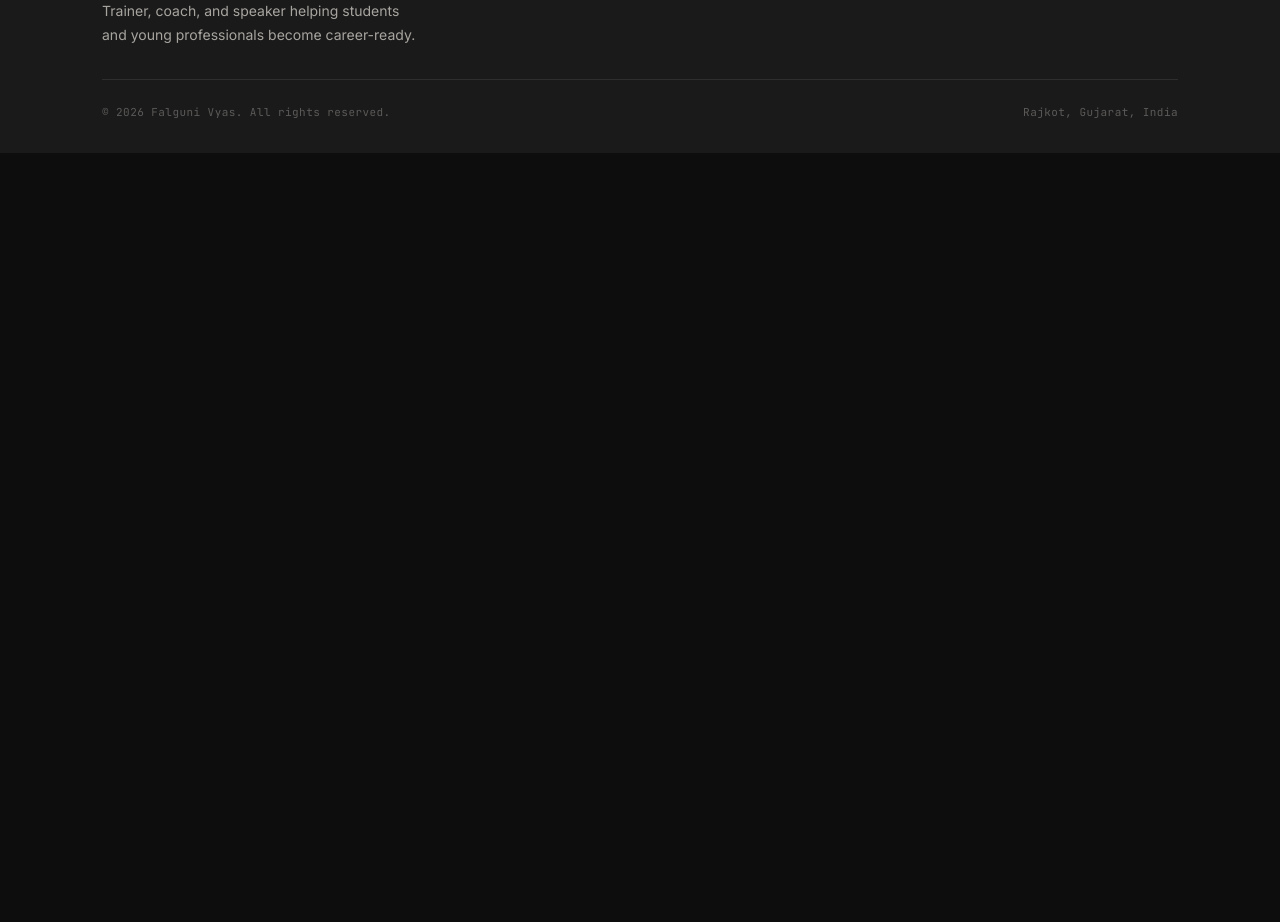
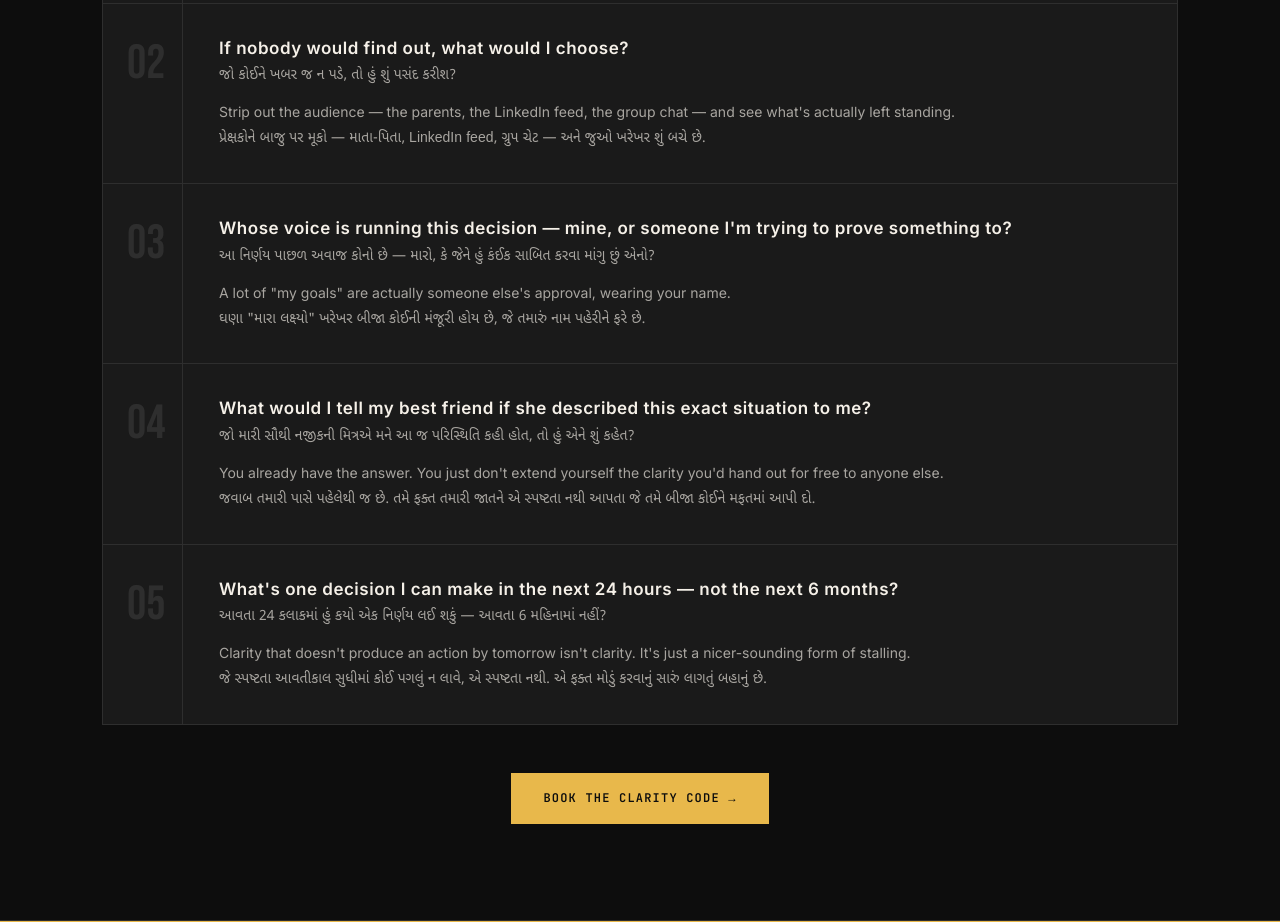
Before and after one commit to falgunievyas/portfolio, a plain HTML site: page index.html in a window 1280 px wide. Shown: the part 2309-3231 px from the top of the page. Before the commit the page ends 2462 px from the top, so only its background shows below. Drawn offline with Linux system fonts and the light colour scheme.

Commit message:
Add files via upload

```diff
--- a/index.html
+++ b/index.html
@@ -5,7 +5,20 @@
 <meta name="viewport" content="width=device-width, initial-scale=1.0">
 <title>Falguni Vyas — Trainer, Coach & Speaker</title>
 <meta name="description" content="Falguni Vyas helps students and young professionals become confident, employable, and career-ready.">
+<link rel="preconnect" href="https://fonts.googleapis.com">
+<link rel="preconnect" href="https://fonts.gstatic.com" crossorigin>
+<link href="https://fonts.googleapis.com/css2?family=Bebas+Neue&family=Inter:wght@300;400;500;600;700&family=JetBrains+Mono:wght@400;500;600&family=Noto+Sans+Gujarati:wght@400;500;600&display=swap" rel="stylesheet">
 <link rel="stylesheet" href="style.css">
+<style>
+  .guj {
+    font-family: 'Noto Sans Gujarati', sans-serif;
+    font-size: 14px;
+    color: var(--white-dim);
+    display: block;
+    margin-top: 4px;
+    line-height: 1.7;
+  }
+</style>
 </head>
 <body>
 
@@ -130,6 +143,74 @@
     </div>
   </section>
 
+
+  <!-- 5 QUESTIONS — trust builder -->
+  <section style="border-top:1px solid var(--black-border);border-bottom:1px solid var(--black-border);">
+    <div class="wrap">
+      <div class="eyebrow">Before You Decide Anything</div>
+      <h2 style="margin-bottom:16px;">5 QUESTIONS THAT ACTUALLY GET YOU UNSTUCK</h2>
+      <p style="margin-bottom:56px;max-width:560px;">Sit with these. If any of them hit harder than you expected — that's your sign.</p>
+
+      <div class="q5-list">
+
+        <div class="q5-item">
+          <span class="q5-num">01</span>
+          <div class="q5-content">
+            <h3 class="q5-q">What am I actually avoiding — not just what am I "busy" with?</h3>
+            <span class="guj">હું ખરેખર શું ટાળી રહ્યો/રહી છું — ફક્ત "વ્યસ્ત" હોવાનો ડોળ નહીં?</span>
+            <p class="q5-a">Busy is a costume. Most stuck people are working very hard at everything except the one thing that would move them forward.</p>
+            <span class="guj">વ્યસ્તતા એક કવચ છે. મોટાભાગના અટકેલા લોકો બધું જ કરે છે, સિવાય એ એક કામ જે ખરેખર આગળ લઈ જાય.</span>
+          </div>
+        </div>
+
+        <div class="q5-item">
+          <span class="q5-num">02</span>
+          <div class="q5-content">
+            <h3 class="q5-q">If nobody would find out, what would I choose?</h3>
+            <span class="guj">જો કોઈને ખબર જ ન પડે, તો હું શું પસંદ કરીશ?</span>
+            <p class="q5-a">Strip out the audience — the parents, the LinkedIn feed, the group chat — and see what's actually left standing.</p>
+            <span class="guj">પ્રેક્ષકોને બાજુ પર મૂકો — માતા-પિતા, LinkedIn feed, ગ્રુપ ચેટ — અને જુઓ ખરેખર શું બચે છે.</span>
+          </div>
+        </div>
+
+        <div class="q5-item">
+          <span class="q5-num">03</span>
+          <div class="q5-content">
+            <h3 class="q5-q">Whose voice is running this decision — mine, or someone I'm trying to prove something to?</h3>
+            <span class="guj">આ નિર્ણય પાછળ અવાજ કોનો છે — મારો, કે જેને હું કંઈક સાબિત કરવા માંગુ છું એનો?</span>
+            <p class="q5-a">A lot of "my goals" are actually someone else's approval, wearing your name.</p>
+            <span class="guj">ઘણા "મારા લક્ષ્યો" ખરેખર બીજા કોઈની મંજૂરી હોય છે, જે તમારું નામ પહેરીને ફરે છે.</span>
+          </div>
+        </div>
+
+        <div class="q5-item">
+          <span class="q5-num">04</span>
+          <div class="q5-content">
+            <h3 class="q5-q">What would I tell my best friend if she described this exact situation to me?</h3>
+            <span class="guj">જો મારી સૌથી નજીકની મિત્રએ મને આ જ પરિસ્થિતિ કહી હોત, તો હું એને શું કહેત?</span>
+            <p class="q5-a">You already have the answer. You just don't extend yourself the clarity you'd hand out for free to anyone else.</p>
+            <span class="guj">જવાબ તમારી પાસે પહેલેથી જ છે. તમે ફક્ત તમારી જાતને એ સ્પષ્ટતા નથી આપતા જે તમે બીજા કોઈને મફતમાં આપી દો.</span>
+          </div>
+        </div>
+
+        <div class="q5-item">
+          <span class="q5-num">05</span>
+          <div class="q5-content">
+            <h3 class="q5-q">What's one decision I can make in the next 24 hours — not the next 6 months?</h3>
+            <span class="guj">આવતા 24 કલાકમાં હું કયો એક નિર્ણય લઈ શકું — આવતા 6 મહિનામાં નહીં?</span>
+            <p class="q5-a">Clarity that doesn't produce an action by tomorrow isn't clarity. It's just a nicer-sounding form of stalling.</p>
+            <span class="guj">જે સ્પષ્ટતા આવતીકાલ સુધીમાં કોઈ પગલું ન લાવે, એ સ્પષ્ટતા નથી. એ ફક્ત મોડું કરવાનું સારું લાગતું બહાનું છે.</span>
+          </div>
+        </div>
+
+      </div>
+
+      <div style="margin-top:48px;text-align:center;">
+        <a href="https://topmate.io/falguni_vyas/2200634" target="_blank" class="btn btn-gold">Book The Clarity Code →</a>
+      </div>
+    </div>
+  </section>
+
   <!-- CTA BAND -->
   <div class="cta-band">
     <div class="wrap">
```
Also changed, not shown: about.html (+7 -9 lines).
